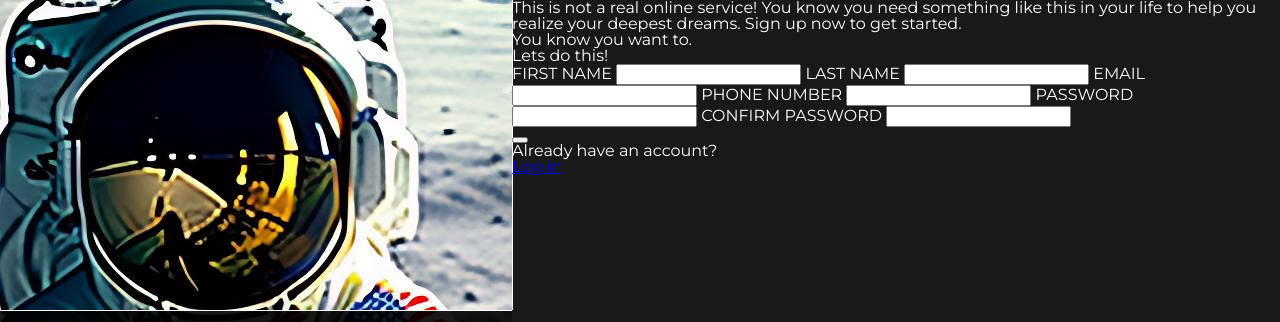
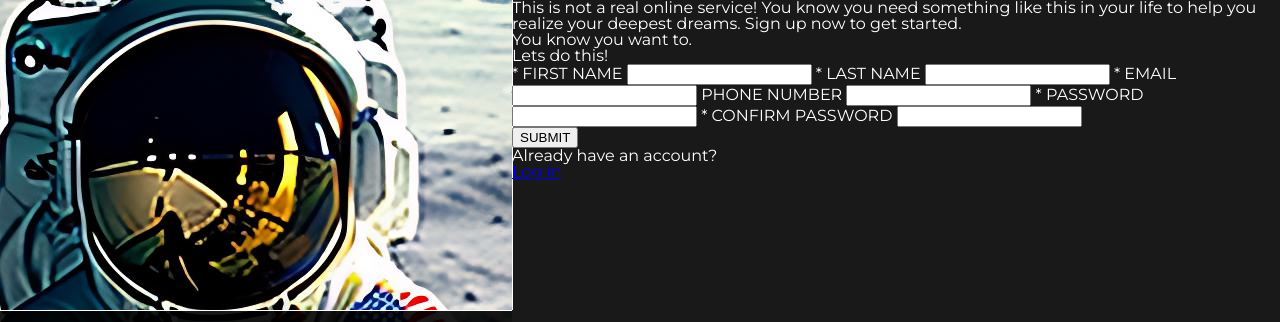
Before and after one commit to andy-spa/Project-Sign-Up-Form, a plain HTML site: page index.html in a window 1280 px wide. Shown: the top 322 px of the page. Drawn offline with Linux system fonts and the light colour scheme.

Commit message:
form validation valid css

```diff
--- a/index.html
+++ b/index.html
@@ -9,7 +9,9 @@
   <link rel="stylesheet" href="style.css">
   <link rel="preconnect" href="https://fonts.googleapis.com">
   <link rel="preconnect" href="https://fonts.gstatic.com" crossorigin>
-<link href="https://fonts.googleapis.com/css2?family=Montserrat:ital,wght@0,100;0,200;0,300;0,400;0,500;0,600;0,700;0,800;0,900;1,100;1,200;1,300;1,400;1,500;1,600;1,700;1,800;1,900&display=swap" rel="stylesheet">
+  <link
+    href="https://fonts.googleapis.com/css2?family=Montserrat:ital,wght@0,100;0,200;0,300;0,400;0,500;0,600;0,700;0,800;0,900;1,100;1,200;1,300;1,400;1,500;1,600;1,700;1,800;1,900&display=swap"
+    rel="stylesheet">
   <script src="main.js" defer></script>
   <title>Sign up Form</title>
 </head>
@@ -23,8 +25,10 @@
           <g id="moonIcon">
             <g id="moon">
               <g id="moonColors">
-        <path id="moonTop" d="M17.4697 34.1271C17.4697 35.5664 17.6925 36.9714 18.1037 38.2736C11.5242 35.9948 6.55523 29.9464 6.0412 22.8699C5.52717 15.348 9.86214 8.32299 16.87 5.3759C18.6863 4.62199 19.6116 5.17029 20.0056 5.56438C20.3826 5.94133 20.9138 6.84944 20.1599 8.58C19.3888 10.362 19.0118 12.2467 19.0118 14.2C19.029 17.6954 20.3997 20.9338 22.6272 23.4182C19.4916 25.9198 17.4697 29.7922 17.4697 34.1271Z"/>
-        <path id="moonBottom" d="M38.3895 31.9338C34.9969 36.5429 29.6168 39.2501 23.8768 39.2501C23.6026 39.2501 23.3285 39.233 23.0543 39.2159C21.3409 39.1473 19.6789 38.8218 18.1025 38.2735C17.6913 36.9713 17.4686 35.5663 17.4686 34.127C17.4686 29.792 19.4904 25.9197 22.626 23.4181C25.1447 26.2452 28.76 28.0786 32.7523 28.2499C33.8318 28.3013 34.9112 28.2157 35.9736 28.0272C37.8926 27.6845 38.6636 28.4041 38.9378 28.8668C39.2291 29.3294 39.5375 30.3403 38.3895 31.9338Z"/>
+                <path id="moonTop"
+                  d="M17.4697 34.1271C17.4697 35.5664 17.6925 36.9714 18.1037 38.2736C11.5242 35.9948 6.55523 29.9464 6.0412 22.8699C5.52717 15.348 9.86214 8.32299 16.87 5.3759C18.6863 4.62199 19.6116 5.17029 20.0056 5.56438C20.3826 5.94133 20.9138 6.84944 20.1599 8.58C19.3888 10.362 19.0118 12.2467 19.0118 14.2C19.029 17.6954 20.3997 20.9338 22.6272 23.4182C19.4916 25.9198 17.4697 29.7922 17.4697 34.1271Z" />
+                <path id="moonBottom"
+                  d="M38.3895 31.9338C34.9969 36.5429 29.6168 39.2501 23.8768 39.2501C23.6026 39.2501 23.3285 39.233 23.0543 39.2159C21.3409 39.1473 19.6789 38.8218 18.1025 38.2735C17.6913 36.9713 17.4686 35.5663 17.4686 34.127C17.4686 29.792 19.4904 25.9197 22.626 23.4181C25.1447 26.2452 28.76 28.0786 32.7523 28.2499C33.8318 28.3013 34.9112 28.2157 35.9736 28.0272C37.8926 27.6845 38.6636 28.4041 38.9378 28.8668C39.2291 29.3294 39.5375 30.3403 38.3895 31.9338Z" />
               </g>
             </g>
           </g>
@@ -35,31 +39,32 @@
       <p class="credits">Photo generated by AI: Jasper</p>
     </div>
     <div class="right">
-      <div>
+      <div class="textSection">
         <p>This is not a real online service! You know you need something like this in your life to help you realize
           your deepest dreams. Sign up now to get started.</p>
-        <p>You know you want to.</p>
+        <p class="flexStart">You know you want to.</p>
       </div>
+      <div class="formContainer">
         <form action="" method="post" id="userForm">
-        <fieldset>
-          <legend>Lets do this!</legend>
+          <h2>Lets do this!</h2>
 
-          <label for="firstName">FIRST NAME <input type="text" id="firstName" name="firstName"></label>
-          <label for="lastName">LAST NAME <input type="text" id="lastName" name="lastName"></label>
+          <label for="firstName">* FIRST NAME <input type="text" id="firstName" name="firstName" required></label>
+          <label for="lastName">* LAST NAME <input type="text" id="lastName" name="lastName" required></label>
 
-          <label for="email">EMAIL <input type="email" id="email" name="email"></label>
-          <label for="phoneNumber">PHONE NUMBER <input type="number" id="phoneNumber" name="phoneNumber"></label>
+          <label for="email">* EMAIL <input type="email" id="email" name="email" required></label>
+          <label for="phoneNumber"> PHONE NUMBER <input type="text" inputmode="numeric"  id="phoneNumber" name="phoneNumber" minlength="9"></label>
 
-          <label for="password">PASSWORD <input type="password" id="password" name="password"></label>
-          <label for="confirmPassword">CONFIRM PASSWORD <input type="password" id="confirmPassword" name="confirmPassword"></label>
-        </fieldset>
+          <label for="password">* PASSWORD <input class="error" type="password" id="password" name="password" pattern="^(?=.*[A-Za-z])(?=.*\d)[A-Za-z\d]{8,}$" title="Minimum eight characters, at least one letter and one number" required></label>
+          <label for="confirmPassword">* CONFIRM PASSWORD <input class="error" type="password" id="confirmPassword"
+              name="confirmPassword" pattern="^(?=.*[A-Za-z])(?=.*\d)[A-Za-z\d]{8,}$" title="Passwords must be Equal" required></label>
         </form>
-      <div>
-        <button type="submit" form="userForm"></button>
+        <div class="signIn">
+          <button type="submit" form="userForm">SUBMIT</button>
           <p>Already have an account?</p><a href="#">Log in</a>
         </div>
       </div>
     </div>
+  </div>
+  </div>
 </body>
-
 </html>
```
Lines whose indentation alone changed are shown as unchanged.
